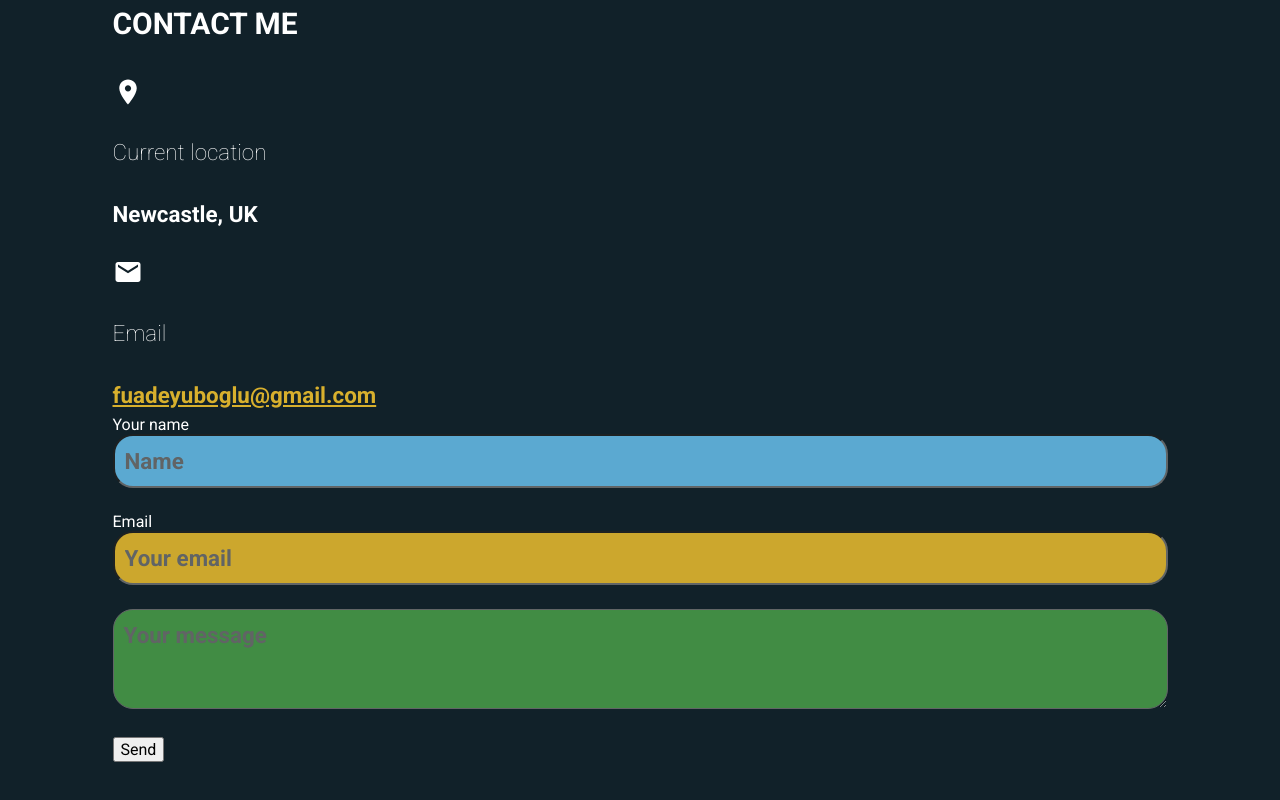
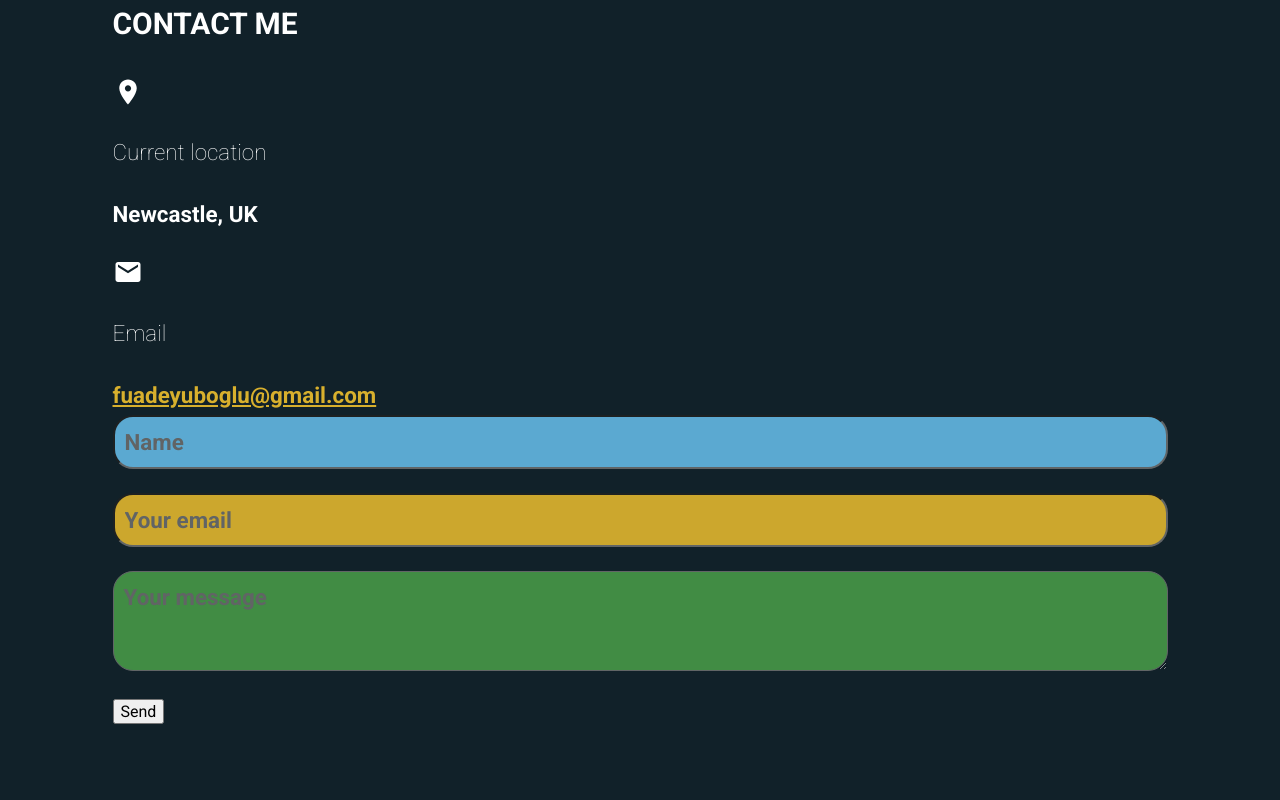
Before and after one commit to fuadeyuboglu/Portfolio, a website built with Vite: page index.html in a window 1280 px wide. Shown: the part 4290-5090 px from the top of the page. Built offline with nearby package versions, Linux system fonts and the light colour scheme.

Commit message:
Visually hide the input labels

```diff
--- a/index.html
+++ b/index.html
@@ -151,9 +151,9 @@
                     </div>
                 </address>
                 <form>
-                            <label for="hire-name">Your name</label>
+                            <label for="hire-name" class="sr-only">Your name</label>
                             <input type="text" id="hire-name" class="input input-name" placeholder="Name" autocomplete="name">
-                            <label for="hire-email">Email</label>
+                            <label for="hire-email" class="sr-only">Email</label>
                             <input type="email" id="hire-email" class="input input-email" autocomplete="email" placeholder="Your email">
                             <label for="hire-message"></label>
                             <textarea name="message" id="hire-textarea" class="input" placeholder="Your message"></textarea>
```
